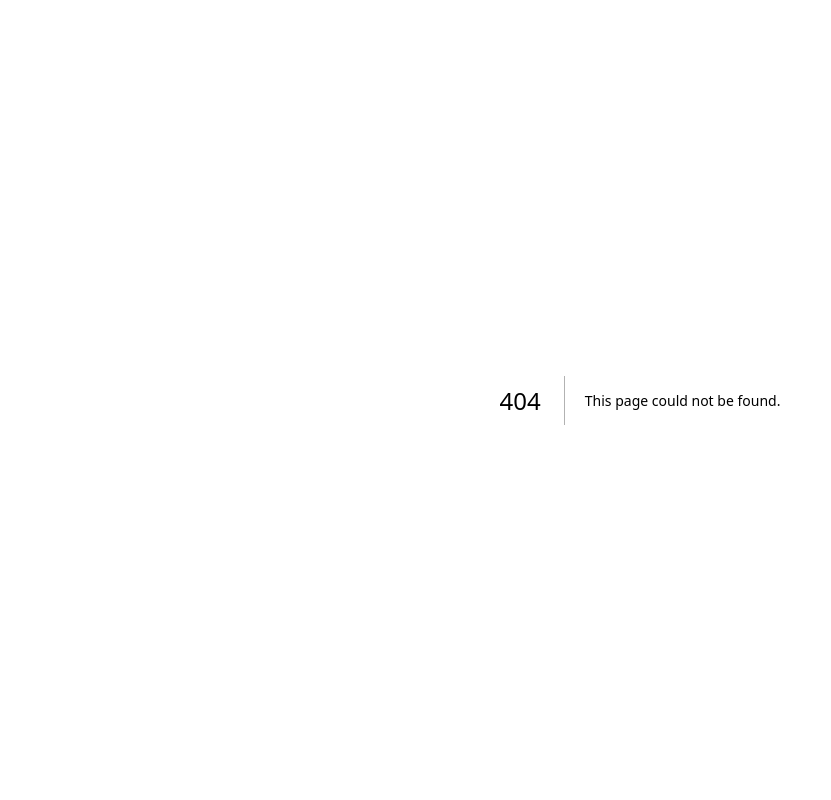
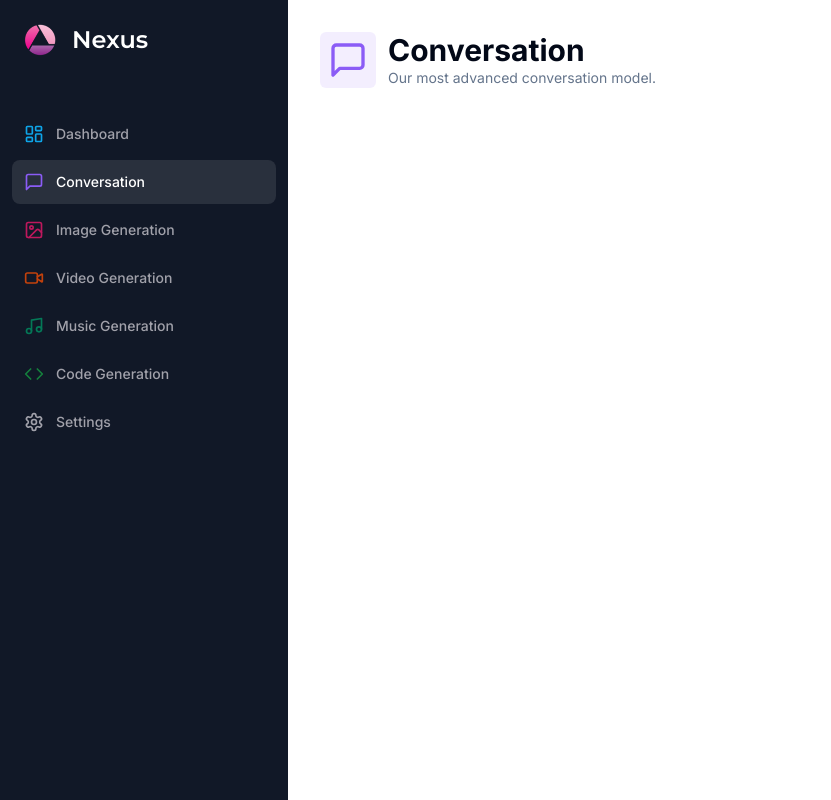
Before and after one commit to DarshilDhandhiya/ai-nexus, a Next.js app: page /conversation in a window 1280 px wide. Before the commit this address had no page. Shown: the whole page, without its empty margins (0-831 px from the left). Built offline with nearby package versions, Linux system fonts and the light colour scheme.

Commit message:
Conversation File

```diff
--- /dev/null
+++ b/app/(dashboard)/(routes)/conversation/page.tsx
@@ -0,0 +1,32 @@
+"use client";
+
+import * as z from "zod";
+import { MessageSquare } from "lucide-react";
+import { useForm } from "react-hook-form";
+
+import { Heading } from "@/components/ui/heading";
+
+const Conversation = () => {
+    const form = useForm({
+        defaultValues: {
+            prompt: ""
+        }
+    });
+
+    return (
+        <div>
+            <Heading
+                title="Conversation"
+                description="Our most advanced conversation model."
+                icon={MessageSquare}
+                iconColor="text-violet-500"
+                bgColor="bg-violet-500/10"
+            />
+            <div className="px-4 lg:px-8">
+
+            </div>
+        </div>
+     );
+}
+
+export default Conversation;
--- a/app/(dashboard)/(routes)/dashboard/page.tsx
+++ b/app/(dashboard)/(routes)/dashboard/page.tsx
@@ -9,7 +9,7 @@
     {
         label: "Conversation",
         icon: MessageSquare,
-        href: "/Conversation",
+        href: "/conversation",
         color: "text-violet-500",
         bgColor: "bg-violet-500/10"
     },
@@ -49,7 +49,9 @@
     return (
       <div>
         <div className="mb-8 space-y-4">
-          <h2 className="text-2xl md:text-4xl font-bold text-center">Explore the power of AI</h2>
+          {/* <h2 className="text-2xl md:text-4xl font-bold text-center">Explore the power of AI</h2> */}
+          <h2 className="scroll-m-20 text-4xl font-extrabold tracking-tight lg:text-5xl text-center">Explore the power of AI</h2>
+
           <p className="text-muted-foreground font-light text-sm md:text-lg text-center">Chat with the smartest AI - Experience the power of AI</p>
         </div>
         <div className="px-4 md:px-20 lg:px-32 space-y-4">
@@ -67,6 +69,8 @@
             </Card>
           )))}
         </div>
+        <p className="text-muted-foreground font-light text-sm md:text-sm text-center italic">copyright</p>
+
       </div>
       );
 }
--- a/components/sidebar.tsx
+++ b/components/sidebar.tsx
@@ -19,7 +19,7 @@
     {
         label: "Conversation",
         icon: MessageSquare,
-        href: "/Conversation",
+        href: "/conversation",
         color: "text-violet-500"
     },
     {
--- /dev/null
+++ b/components/ui/form.tsx
@@ -0,0 +1,178 @@
+"use client"
+
+import * as React from "react"
+import * as LabelPrimitive from "@radix-ui/react-label"
+import { Slot } from "@radix-ui/react-slot"
+import {
+  Controller,
+  ControllerProps,
+  FieldPath,
+  FieldValues,
+  FormProvider,
+  useFormContext,
+} from "react-hook-form"
+
+import { cn } from "@/lib/utils"
+import { Label } from "@/components/ui/label"
+
+const Form = FormProvider
+
+type FormFieldContextValue<
+  TFieldValues extends FieldValues = FieldValues,
+  TName extends FieldPath<TFieldValues> = FieldPath<TFieldValues>
+> = {
+  name: TName
+}
+
+const FormFieldContext = React.createContext<FormFieldContextValue>(
+  {} as FormFieldContextValue
+)
+
+const FormField = <
+  TFieldValues extends FieldValues = FieldValues,
+  TName extends FieldPath<TFieldValues> = FieldPath<TFieldValues>
+>({
+  ...props
+}: ControllerProps<TFieldValues, TName>) => {
+  return (
+    <FormFieldContext.Provider value={{ name: props.name }}>
+      <Controller {...props} />
+    </FormFieldContext.Provider>
+  )
+}
+
+const useFormField = () => {
+  const fieldContext = React.useContext(FormFieldContext)
+  const itemContext = React.useContext(FormItemContext)
+  const { getFieldState, formState } = useFormContext()
+
+  const fieldState = getFieldState(fieldContext.name, formState)
+
+  if (!fieldContext) {
+    throw new Error("useFormField should be used within <FormField>")
+  }
+
+  const { id } = itemContext
+
+  return {
+    id,
+    name: fieldContext.name,
+    formItemId: `${id}-form-item`,
+    formDescriptionId: `${id}-form-item-description`,
+    formMessageId: `${id}-form-item-message`,
+    ...fieldState,
+  }
+}
+
+type FormItemContextValue = {
+  id: string
+}
+
+const FormItemContext = React.createContext<FormItemContextValue>(
+  {} as FormItemContextValue
+)
+
+const FormItem = React.forwardRef<
+  HTMLDivElement,
+  React.HTMLAttributes<HTMLDivElement>
+>(({ className, ...props }, ref) => {
+  const id = React.useId()
+
+  return (
+    <FormItemContext.Provider value={{ id }}>
+      <div ref={ref} className={cn("space-y-2", className)} {...props} />
+    </FormItemContext.Provider>
+  )
+})
+FormItem.displayName = "FormItem"
+
+const FormLabel = React.forwardRef<
+  React.ElementRef<typeof LabelPrimitive.Root>,
+  React.ComponentPropsWithoutRef<typeof LabelPrimitive.Root>
+>(({ className, ...props }, ref) => {
+  const { error, formItemId } = useFormField()
+
+  return (
+    <Label
+      ref={ref}
+      className={cn(error && "text-destructive", className)}
+      htmlFor={formItemId}
+      {...props}
+    />
+  )
+})
+FormLabel.displayName = "FormLabel"
+
+const FormControl = React.forwardRef<
+  React.ElementRef<typeof Slot>,
+  React.ComponentPropsWithoutRef<typeof Slot>
+>(({ ...props }, ref) => {
+  const { error, formItemId, formDescriptionId, formMessageId } = useFormField()
+
+  return (
+    <Slot
+      ref={ref}
+      id={formItemId}
+      aria-describedby={
+        !error
+          ? `${formDescriptionId}`
+          : `${formDescriptionId} ${formMessageId}`
+      }
+      aria-invalid={!!error}
+      {...props}
+    />
+  )
+})
+FormControl.displayName = "FormControl"
+
+const FormDescription = React.forwardRef<
+  HTMLParagraphElement,
+  React.HTMLAttributes<HTMLParagraphElement>
+>(({ className, ...props }, ref) => {
+  const { formDescriptionId } = useFormField()
+
+  return (
+    <p
+      ref={ref}
+      id={formDescriptionId}
+      className={cn("text-sm text-muted-foreground", className)}
+      {...props}
+    />
+  )
+})
+FormDescription.displayName = "FormDescription"
+
+const FormMessage = React.forwardRef<
+  HTMLParagraphElement,
+  React.HTMLAttributes<HTMLParagraphElement>
+>(({ className, children, ...props }, ref) => {
+  const { error, formMessageId } = useFormField()
+  const body = error ? String(error?.message) : children
+
+  if (!body) {
+    return null
+  }
+
+  return (
+    <p
+      ref={ref}
+      id={formMessageId}
+      className={cn("text-sm font-medium text-destructive", className)}
+      {...props}
+    >
+      {body}
+    </p>
+  )
+})
+FormMessage.displayName = "FormMessage"
+
+export {
+  useFormField,
+  Form,
+  FormItem,
+  FormLabel,
+  FormControl,
+  FormDescription,
+  FormMessage,
+  FormField,
+}
--- /dev/null
+++ b/components/ui/heading.tsx
@@ -0,0 +1,27 @@
+import { LucideIcon } from "lucide-react";
+import { cn } from "@/lib/utils";
+
+
+interface HeadingProps {
+    title: string;
+    description: string;
+    icon: LucideIcon;
+    iconColor?: string;
+    bgColor?: String;
+}
+
+export const Heading = ({ title, description, icon: Icon, iconColor, bgColor }: HeadingProps) => {
+    return (
+            <div className="px-4 lg:px-8 flex item-center gap-x-3 mb-8">
+                <div className={cn("p-2 w-fit rounded-md", bgColor)}>
+                    <Icon className={cn("w-10 h-10", iconColor)}/>
+                </div>
+                <div>
+                    <h2 className="text-3xl font-bold">{title}</h2>
+                    <p className="text-sm text-muted-foreground">{description}</p>
+                </div>
+            </div>
+     );
+};
+
+// export default Heading;
--- /dev/null
+++ b/components/ui/label.tsx
@@ -0,0 +1,26 @@
+"use client"
+
+import * as React from "react"
+import * as LabelPrimitive from "@radix-ui/react-label"
+import { cva, type VariantProps } from "class-variance-authority"
+
+import { cn } from "@/lib/utils"
+
+const labelVariants = cva(
+  "text-sm font-medium leading-none peer-disabled:cursor-not-allowed peer-disabled:opacity-70"
+)
+
+const Label = React.forwardRef<
+  React.ElementRef<typeof LabelPrimitive.Root>,
+  React.ComponentPropsWithoutRef<typeof LabelPrimitive.Root> &
+    VariantProps<typeof labelVariants>
+>(({ className, ...props }, ref) => (
+  <LabelPrimitive.Root
+    ref={ref}
+    className={cn(labelVariants(), className)}
+    {...props}
+  />
+))
+Label.displayName = LabelPrimitive.Root.displayName
+
+export { Label }
--- a/package.json
+++ b/package.json
@@ -10,7 +10,9 @@
   },
   "dependencies": {
     "@clerk/nextjs": "^5.2.8",
+    "@hookform/resolvers": "^3.9.0",
     "@radix-ui/react-dialog": "^1.1.1",
+    "@radix-ui/react-label": "^2.1.0",
     "@radix-ui/react-slot": "^1.1.0",
     "class-variance-authority": "^0.7.0",
     "clsx": "^2.1.1",
@@ -18,8 +20,10 @@
     "next": "14.2.4",
     "react": "^18",
     "react-dom": "^18",
+    "react-hook-form": "^7.52.1",
     "tailwind-merge": "^2.4.0",
-    "tailwindcss-animate": "^1.0.7"
+    "tailwindcss-animate": "^1.0.7",
+    "zod": "^3.23.8"
   },
   "devDependencies": {
     "@types/node": "^20",
```
Also changed, not shown: 1 other file (tests, documents, lock files or other folders).
